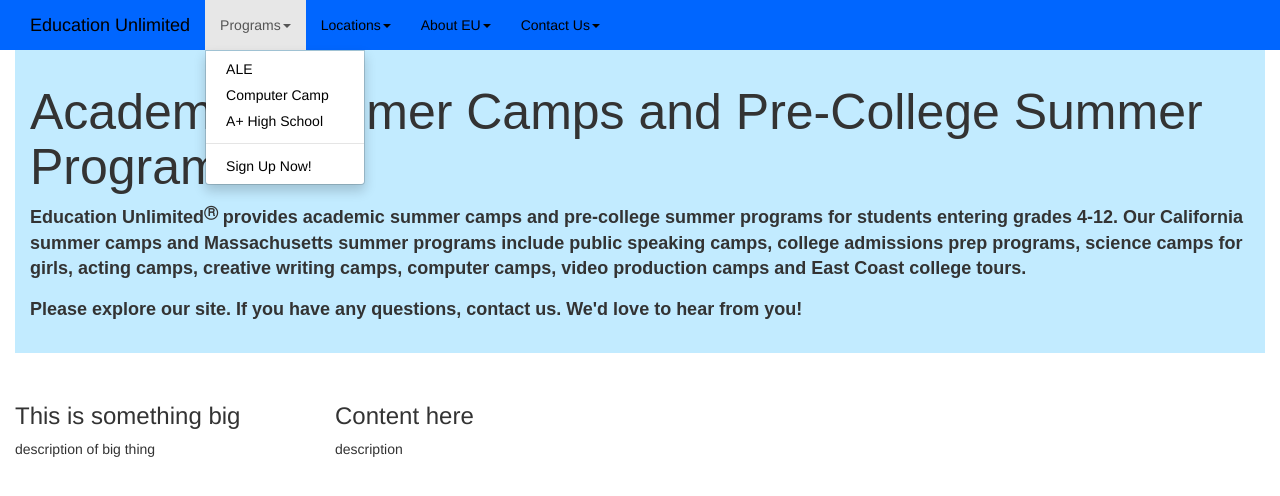
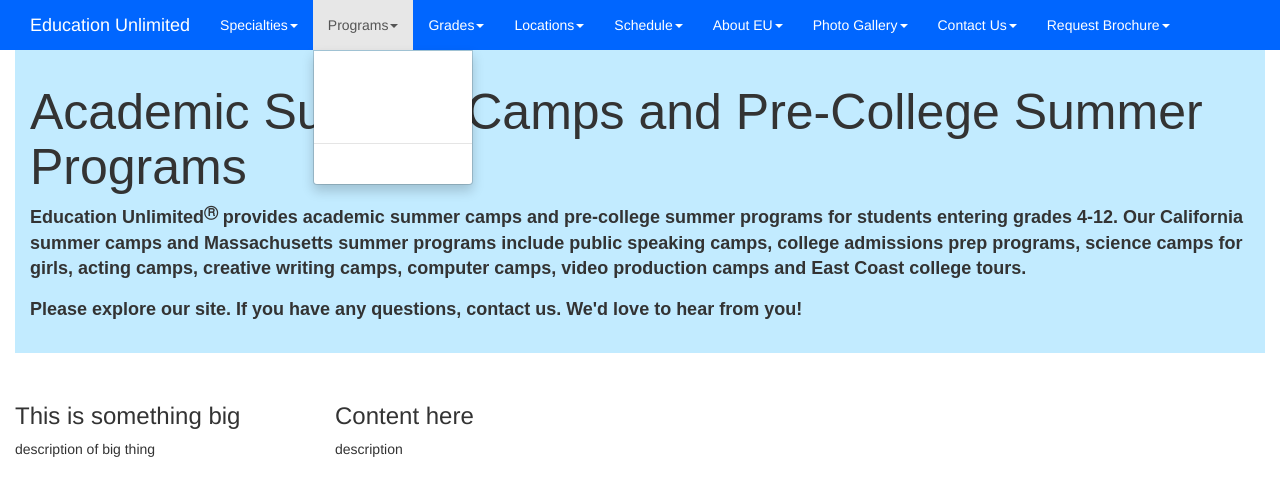
Before and after one commit to pkoushik/eufinalproject, a plain HTML site: page index.html in a window 1280 px wide. Both pictures are taken after a click on the link "Programs". Drawn offline with nearby package versions, Linux system fonts and the light colour scheme.

Commit message:
Navbar
Color Change on text

```diff
--- a/bootstrap/css/extrastrap.css
+++ b/bootstrap/css/extrastrap.css
@@ -3,11 +3,11 @@
   border-color: #e7e7e7;
 }
 .navbar-default .navbar-brand {
-  color: #000000;
+  color: #FFFFFF;
 }
 .navbar-default .navbar-nav li>a
 {
-	color:#000000;
+	color:#FFFFFF;
 }
 .jumbotron
 {
@@ -31,3 +31,12 @@
 	font-size: 18px;
 	font-weight: 700;
 }
+.dropdown-menu > li > a {
+  display: block;
+  padding: 3px 20px;
+  clear: both;
+  font-weight: normal;
+  line-height: 1.42857143;
+  color: #000000;
+  white-space: nowrap;
+}
--- a/index.html
+++ b/index.html
@@ -15,7 +15,27 @@
 					<div class="collapse navbar-collapse">
 						<ul class="nav navbar-nav">
 							<li class="dropdown">
+								<a href="#" class="dropdown-toggle" data-toggle="dropdown">Specialties<span class="caret"></span></a>
+								<ul class="dropdown-menu" role="menu">
+									<li><a href="#">ALE</a></li>
+									<li><a href="#">Computer Camp</a></li>
+									<li><a href="#">A+ High School</a></li>
+									<li class="divider"></li>
+									<li><a href="#">Sign Up Now!</a></li>
+								</ul>
+							</li>
+							<li class="dropdown">
 								<a href="#" class="dropdown-toggle" data-toggle="dropdown">Programs<span class="caret"></span></a>
+								<ul class="dropdown-menu" role="menu">
+									<li><a href="#">ALE</a></li>
+									<li><a href="#">Computer Camp</a></li>
+									<li><a href="#">A+ High School</a></li>
+									<li class="divider"></li>
+									<li><a href="#">Sign Up Now!</a></li>
+								</ul>
+							</li>
+							<li class="dropdown">
+								<a href="#" class="dropdown-toggle" data-toggle="dropdown">Grades<span class="caret"></span></a>
 								<ul class="dropdown-menu" role="menu">
 									<li><a href="#">ALE</a></li>
 									<li><a href="#">Computer Camp</a></li>
@@ -35,7 +55,27 @@
 								</ul>
 							</li>
 							<li class="dropdown">
+								<a href="#" class="dropdown-toggle" data-toggle="dropdown">Schedule<span class="caret"></span></a>
+								<ul class="dropdown-menu" role="menu">
+									<li><a href="#">ALE</a></li>
+									<li><a href="#">Computer Camp</a></li>
+									<li><a href="#">A+ High School</a></li>
+									<li class="divider"></li>
+									<li><a href="#">Sign Up Now!</a></li>
+								</ul>
+							</li>
+							<li class="dropdown">
 								<a href="#" class="dropdown-toggle" data-toggle="dropdown">About EU<span class="caret"></span></a>
+								<ul class="dropdown-menu" role="menu">
+									<li><a href="#">ALE</a></li>
+									<li><a href="#">Computer Camp</a></li>
+									<li><a href="#">A+ High School</a></li>
+									<li class="divider"></li>
+									<li><a href="#">Sign Up Now!</a></li>
+								</ul>
+							</li>
+							<li class="dropdown">
+								<a href="#" class="dropdown-toggle" data-toggle="dropdown">Photo Gallery<span class="caret"></span></a>
 								<ul class="dropdown-menu" role="menu">
 									<li><a href="#">ALE</a></li>
 									<li><a href="#">Computer Camp</a></li>
@@ -54,14 +94,16 @@
 									<li><a href="#">Sign Up Now!</a></li>
 								</ul>
 							</li>
-							<!--
-							<form class="navbar-form navbar-right" role="search">
-								<div class="form-group">
-									<input type="text" class="form-control" placeholder="Search">
-								</div>
-								<button type="submit" class="btn btn-default">Search</button>
-							</form>
-							-->
+							<li class="dropdown">
+								<a href="#" class="dropdown-toggle" data-toggle="dropdown">Request Brochure<span class="caret"></span></a>
+								<ul class="dropdown-menu" role="menu">
+									<li><a href="#">ALE</a></li>
+									<li><a href="#">Computer Camp</a></li>
+									<li><a href="#">A+ High School</a></li>
+									<li class="divider"></li>
+									<li><a href="#">Sign Up Now!</a></li>
+								</ul>
+							</li>
 						</ul>
 					</div>
 				</div>
```
